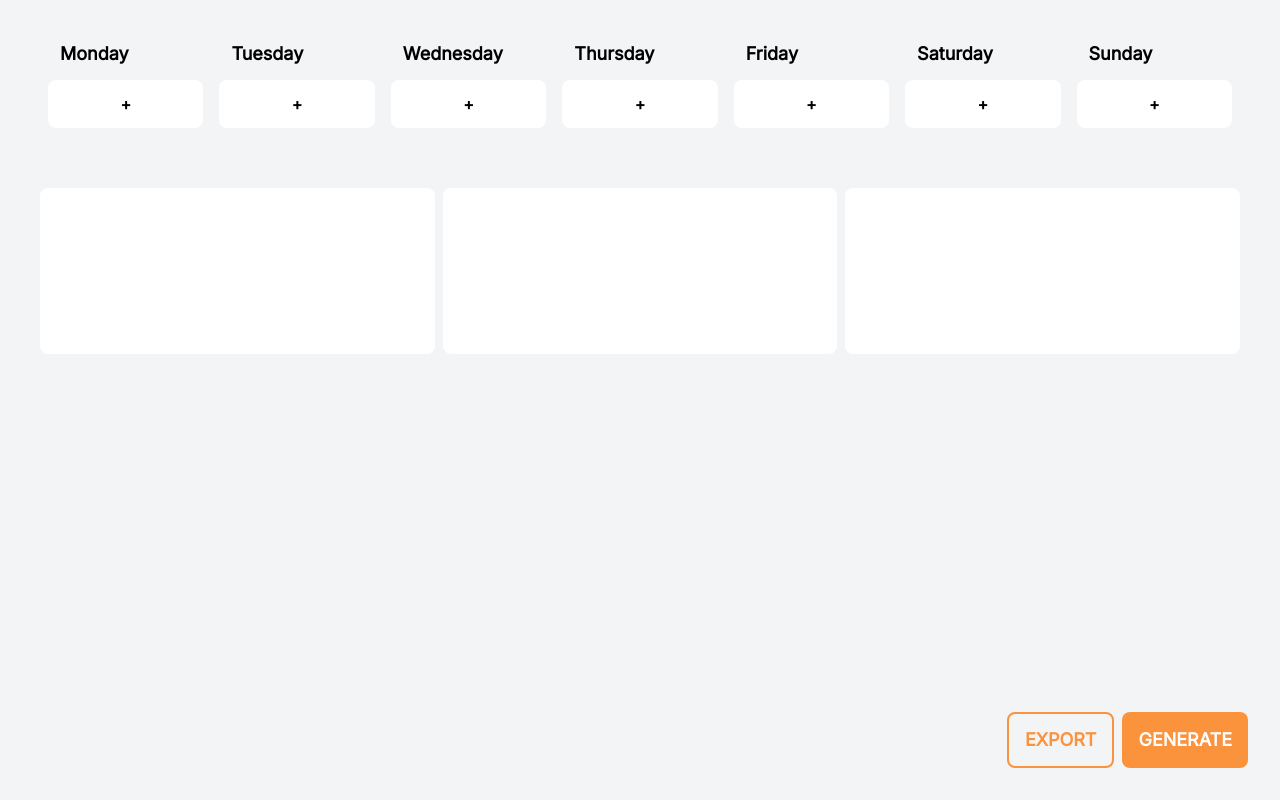
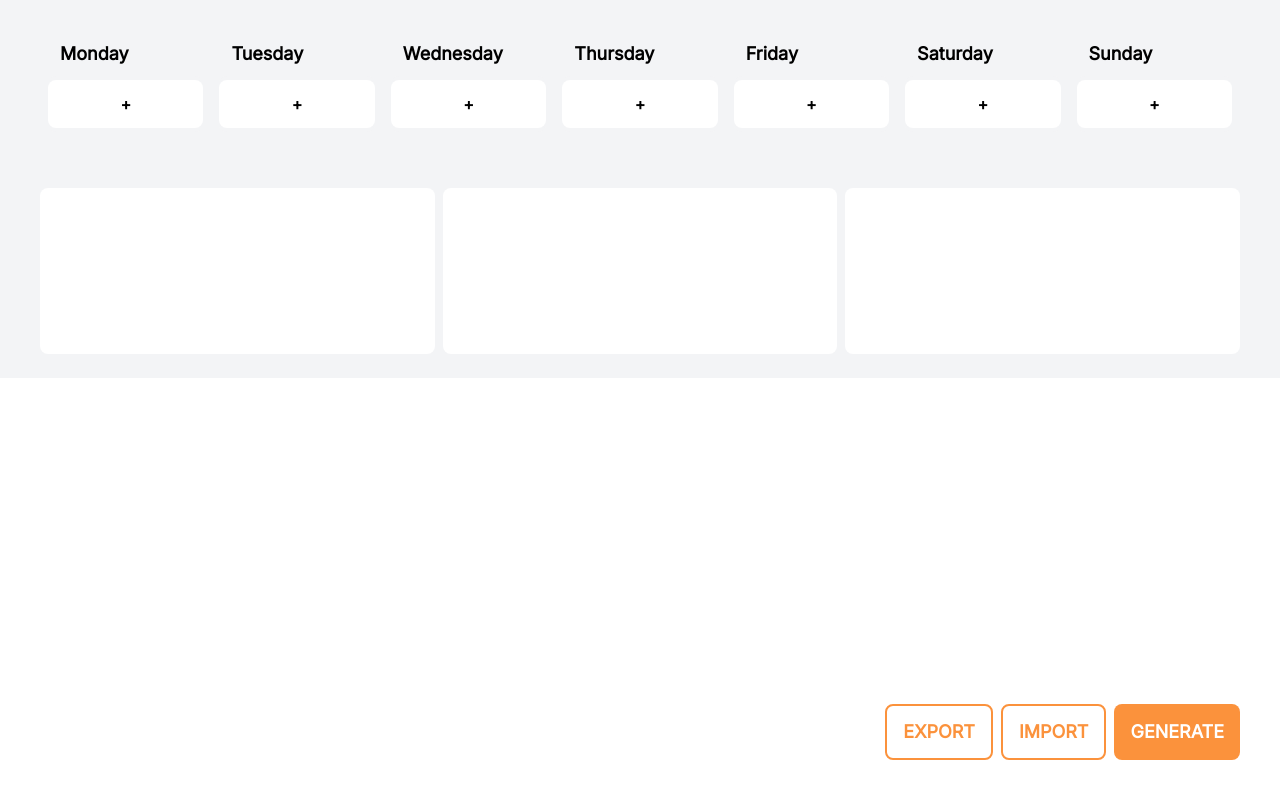
Before and after one commit to keezeden/work, a React (Vite) app: page / in a window 1280 px wide. Built offline with nearby package versions, Linux system fonts and the light colour scheme.

Commit message:
Import workout

```diff
--- a/src/views/home/hook/index.js
+++ b/src/views/home/hook/index.js
@@ -75,7 +75,7 @@ const useHome = () => {
   const generateChart = () => {
     new Chart(document.getElementById('pie-chart'), pieChartConfig);
     new Chart(document.getElementById('bar-chart'), barChartConfig);
-    new Chart(document.getElementById('another-chart'), lineChartConfig);
+    new Chart(document.getElementById('line-chart'), lineChartConfig);
   };
 
   const exportWorkout = () => {
@@ -101,7 +101,34 @@ const useHome = () => {
     downloadElement.click();
   };
 
+  const importWorkout = () => {
+    const inputElement = document.createElement('input');
+    inputElement.type = 'file';
+
+    inputElement.onchange = e => {
+      const file = e.target.files[0];
+
+      const reader = new FileReader();
+      reader.readAsText(file, 'UTF-8');
+
+      reader.onload = readerEvent => {
+        const content = readerEvent.target.result;
+        const { monday, tuesday, wednesday, thursday, friday, saturday, sunday } = JSON.parse(content);
+        setMondayItems(monday);
+        setTuesdayItems(tuesday);
+        setWednesdayItems(wednesday);
+        setThursdayItems(thursday);
+        setFridayItems(friday);
+        setSaturdayItems(saturday);
+        setSundayItems(sunday);
+      };
+    };
+
+    inputElement.click();
+  };
+
   return {
+    importWorkout,
     exportWorkout,
     generateChart,
     addItemToDay,
--- a/src/views/home/index.jsx
+++ b/src/views/home/index.jsx
@@ -4,6 +4,7 @@ import { useHome } from './hook';
 
 const Home = () => {
   const {
+    importWorkout,
     exportWorkout,
     generateChart,
     editItemOnDay,
@@ -25,7 +26,7 @@ const Home = () => {
   } = useHome();
 
   return (
-    <div className="w-screen h-screen bg-gray-100 py-6 px-10">
+    <div className="w-full h-full bg-gray-100 py-6 px-10">
       <div className="flex flex-row mb-12">
         <div className="w-full flex flex-row">
           <Column header="monday" items={mondayItems} editItem={editItemOnDay(setMondayItems)} addItem={addItemToDay(setMondayItems)} />
@@ -36,12 +37,18 @@ const Home = () => {
           <Column header="saturday" items={saturdayItems} editItem={editItemOnDay(setSaturdayItems)} addItem={addItemToDay(setSaturdayItems)} />
           <Column header="sunday" items={sundayItems} editItem={editItemOnDay(setSundayItems)} addItem={addItemToDay(setSundayItems)} />
         </div>
-        <div className="flex absolute bottom-0 right-0 m-8 space-x-2">
+        <div className="flex fixed bottom-0 right-0 m-8 space-x-2 p-2 rounded-lg bg-white">
           <button
             className="font-bold text-lg border-2 border-orange-400 text-orange-400 uppercase rounded-lg px-4 py-3 focus:outline-none"
             onClick={exportWorkout}
           >
             Export
+          </button>
+          <button
+            className="font-bold text-lg border-2 border-orange-400 text-orange-400 uppercase rounded-lg px-4 py-3 focus:outline-none"
+            onClick={importWorkout}
+          >
+            Import
           </button>
           <button className="font-bold text-lg bg-orange-400 text-white uppercase rounded-lg px-4 py-3 focus:outline-none" onClick={generateChart}>
             Generate
@@ -49,14 +56,14 @@ const Home = () => {
         </div>
       </div>
       <div className="flex w-full space-x-2">
-        <div className="w-1/3 bg-white rounded-lg px-4 py-2">
+        <div className="w-1/3 bg-white rounded-lg px-4 py-2 flex justify-content items-center">
           <canvas id="pie-chart"></canvas>
         </div>
-        <div className="w-1/3 bg-white rounded-lg px-4 py-2">
+        <div className="w-1/3 bg-white rounded-lg px-4 py-2 flex justify-content items-center">
           <canvas id="bar-chart"></canvas>
         </div>
-        <div className="w-1/3 bg-white rounded-lg px-4 py-2">
-          <canvas id="another-chart"></canvas>
+        <div className="w-1/3 bg-white rounded-lg px-4 py-2 flex justify-content items-center">
+          <canvas id="line-chart"></canvas>
         </div>
       </div>
     </div>
```
